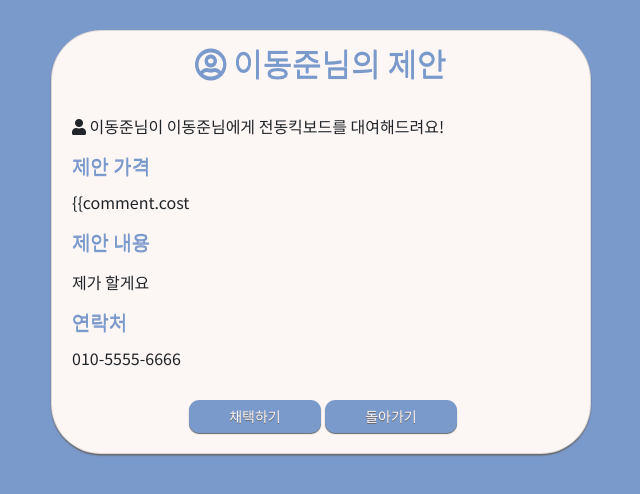
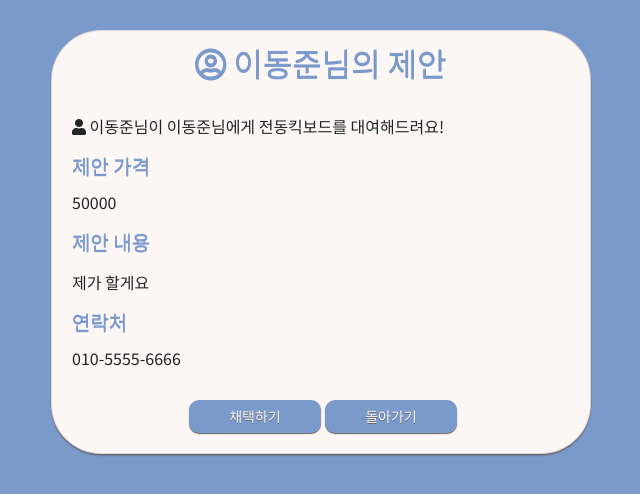
Before and after one commit to m0nd2y/BorrowGo, a Django app: page /postdetail/1/commentDetail/6 in a window 1280 px wide. Shown: the top 494 px of the page, without its empty margins (319-959 px from the left). Run offline with Django 3.2, Linux system fonts and the light colour scheme; data comes from the database, SQL or seed files in the repository; some libraries are stand-ins or nearby versions.

Commit message:
edit_comment_cost

```diff
--- a/BorrowGo/main/templates/commentdetail.html
+++ b/BorrowGo/main/templates/commentdetail.html
@@ -120,7 +120,7 @@
                                 <form>
                                     <i class="fas fa-user"></i> {{comment.commenter}}님이 {{post.writer_id}}님에게 전동킥보드를 대여해드려요!
                                     <h5 class="card-title mt-3">제안 가격</h5>
-                                    <p>{{comment.cost</p>
+                                    <p>{{comment.cost}}</p>
                                     <h5 class="card-title mt-3">제안 내용</h5>
                                     <p class="card-text"><div class="form-floating">
                                         {{comment.comment_content}}
```
